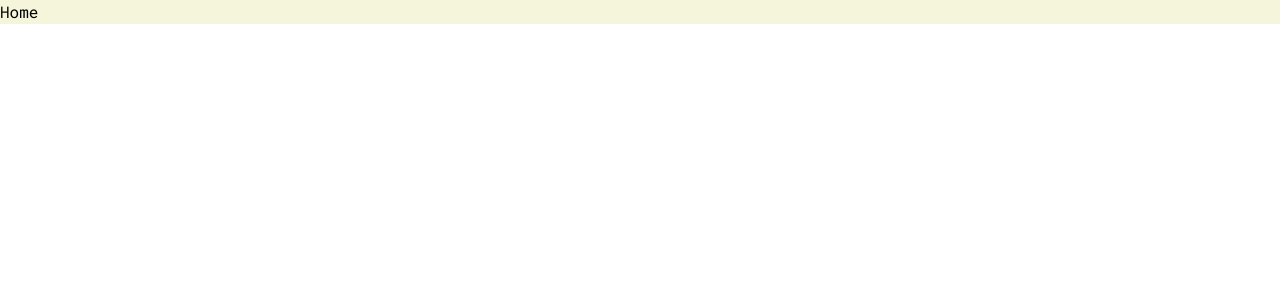
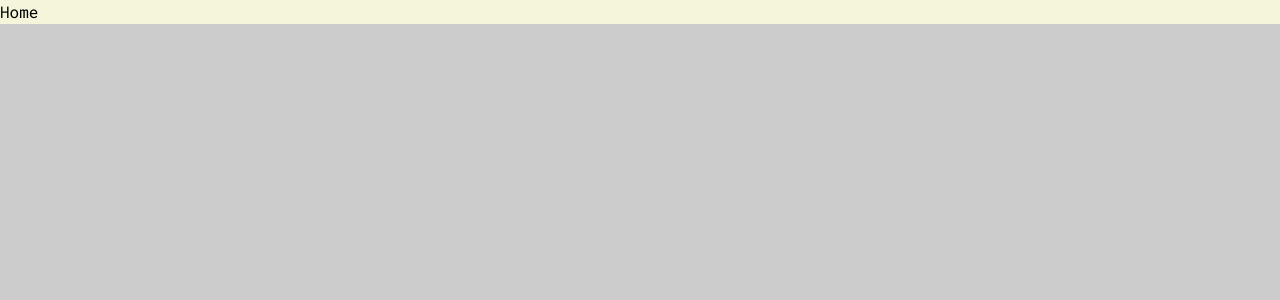
Before and after one commit to BB-PSP/BB-PSP-client, a Next.js app: page / in a window 1280 px wide. Shown: the top 300 px of the page. Built offline with nearby package versions, Linux system fonts and the light colour scheme.

Commit message:
style: body background color 변경

```diff
--- a/src/assets/styles/global.scss
+++ b/src/assets/styles/global.scss
@@ -1,3 +1,3 @@
 body {
-  background-color: #ffffff;
+  background-color: #cccccc;
 }
```
